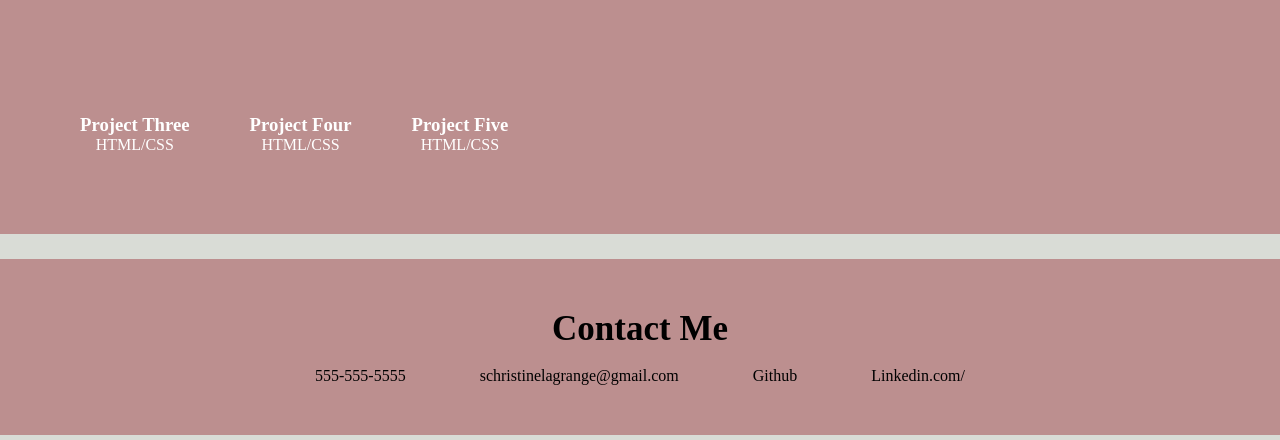
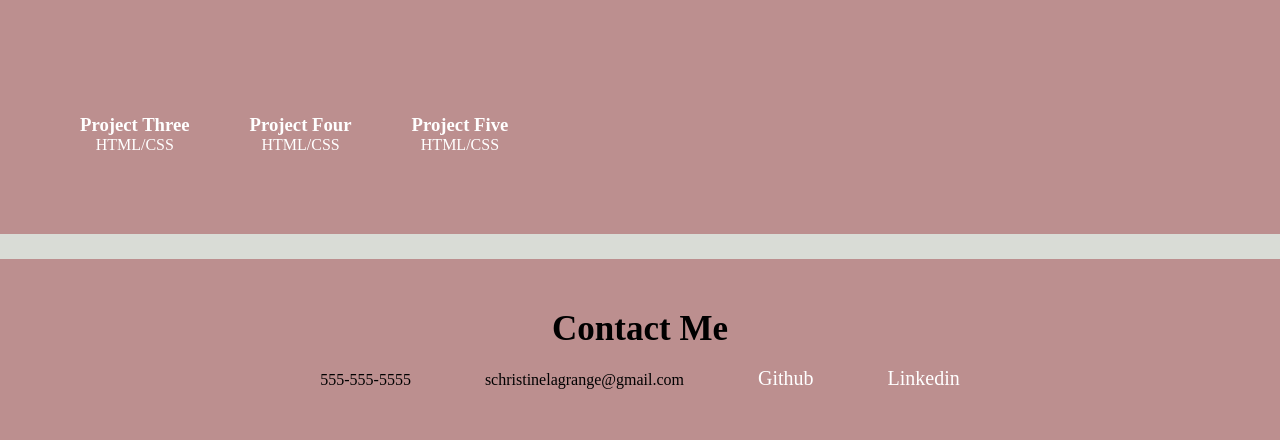
Before and after one commit to schristinelagrange/Professional_Portfolio, a plain HTML site: page index.html in a window 1280 px wide. Shown: the part 1236-1676 px from the top of the page. Drawn offline with Linux system fonts and the light colour scheme.

Commit message:
css not working properly

```diff
--- a/index.html
+++ b/index.html
@@ -103,9 +103,13 @@
 
         <li>schristinelagrange@gmail.com</li>
 
-        <li>Github</li>
+        <li>
+            <a class="link" href="https://github.com/schristinelagrange"style="text-decoration: none">Github</a>
+        </li>
 
-        <li>Linkedin.com/</li>
+        <li>
+            <a class="link" href="https://www.linkedin.com/in/christinelagrange"style="text-decoration: none">Linkedin</a>
+        </li>
 
     </ul>
 
```
